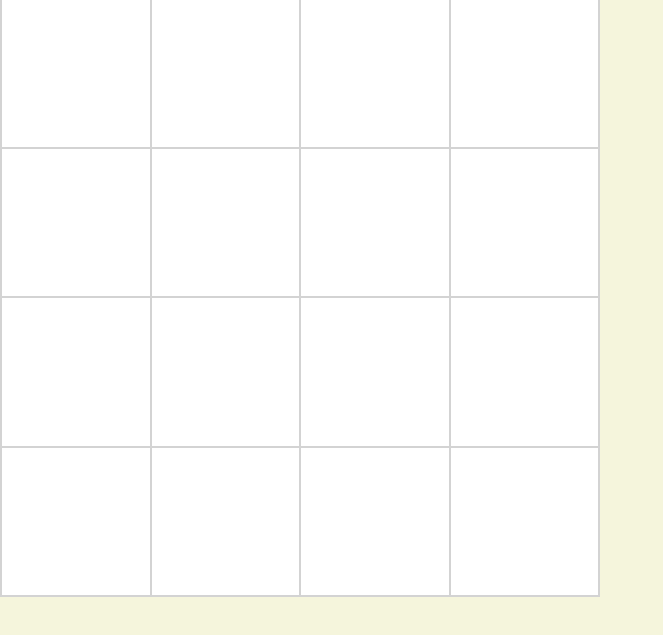
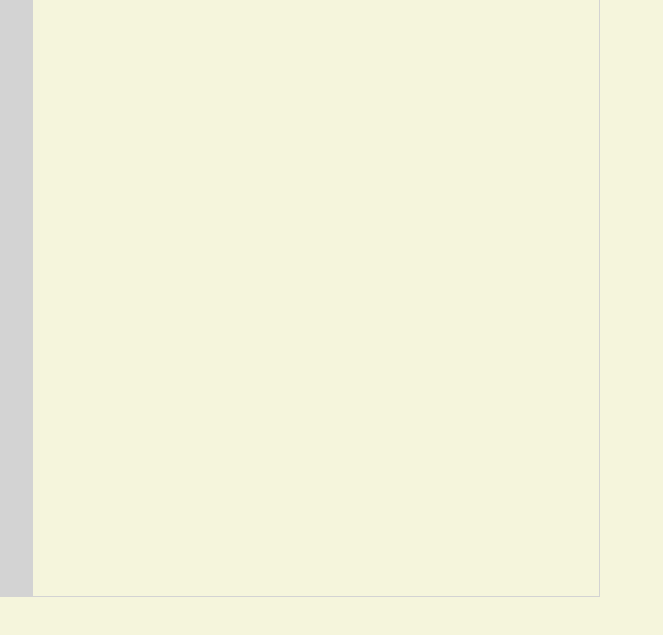
Before and after one commit to ayvarsteven/Etch-A-Sketch, a plain HTML site: page index.html in a window 1280 px wide. Shown: the part 81-716 px from the top of the page, without its empty margins (0-663 px from the left). Drawn offline with Linux system fonts and the light colour scheme.

Commit message:
removes default sizing from css class for canvas pixels

```diff
--- a/styles/styles.css
+++ b/styles/styles.css
@@ -129,8 +129,6 @@ h1 {
     background-color: white;
     border: solid lightgrey 1px;
     flex-basis: auto;
-    min-width: 25%;
-    min-height: 25%;
 }
 
 /* ================ ~ hover-effect ================ */
```
